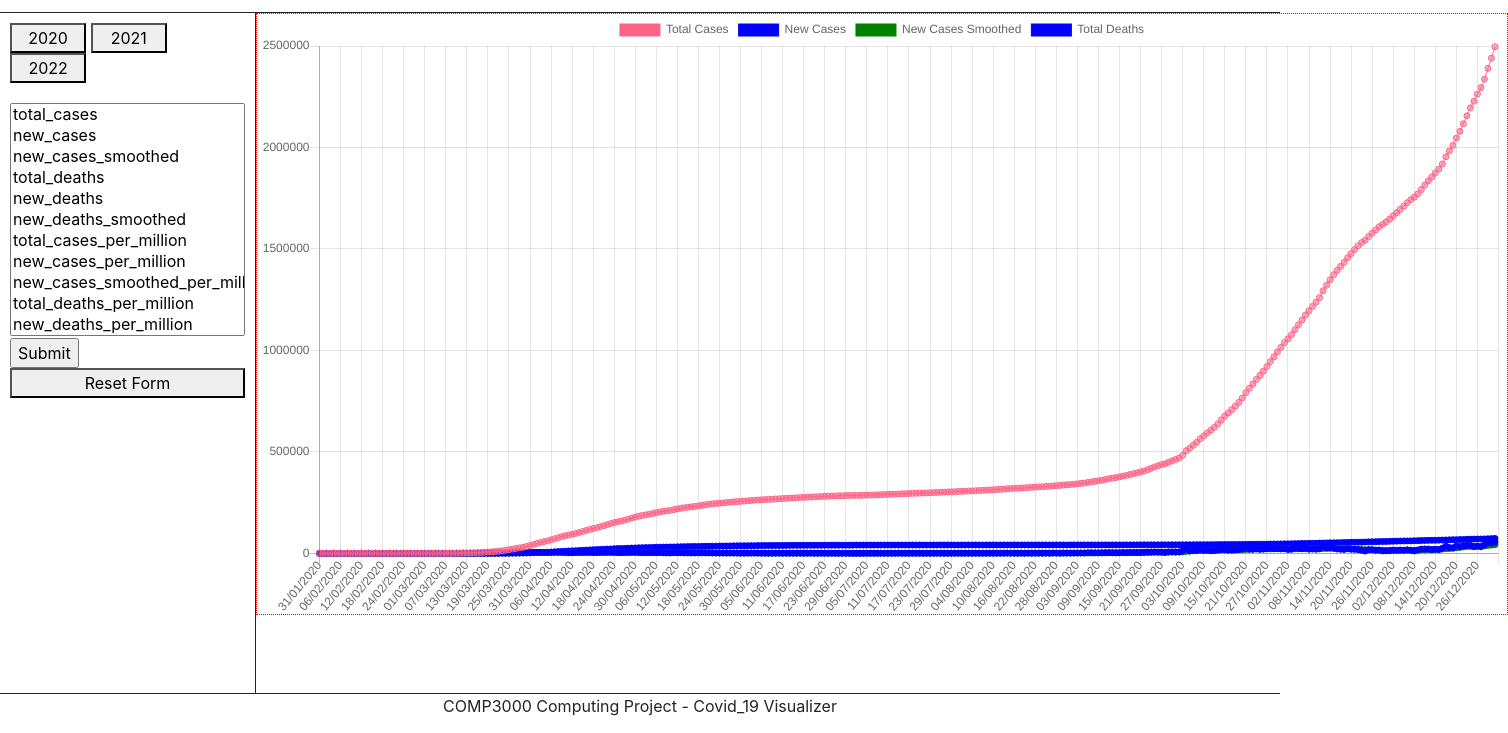
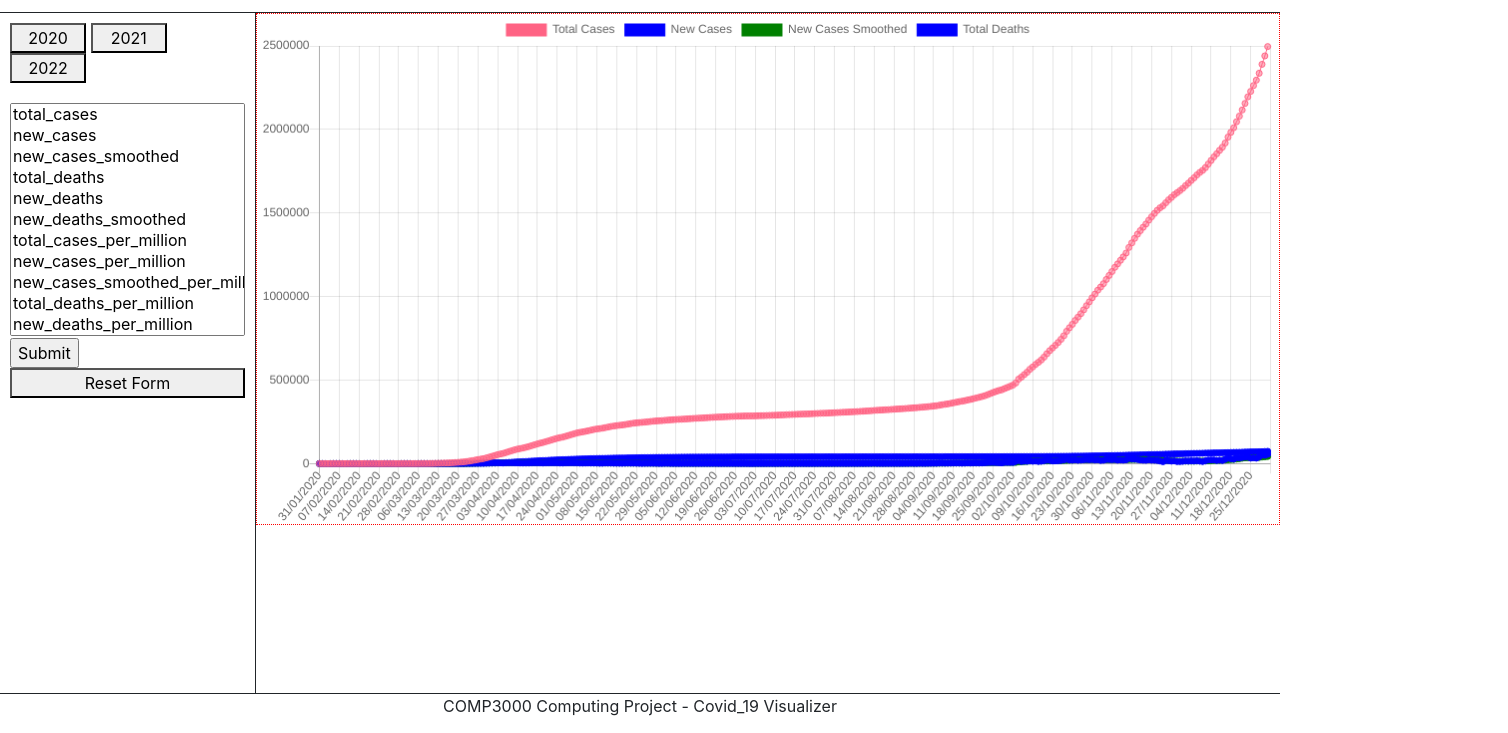
Before and after one commit to UnknownTelle/Covid_19-Visualizer, a website: page public/index.html in a window 1280 px wide. Shown: the part 67-800 px from the top of the page, 1508 px wide, since content can reach past the window. Drawn offline with nearby package versions, Linux system fonts and the light colour scheme.

Commit message:
chart size now changes to users screen size

```diff
--- a/public/index.html
+++ b/public/index.html
@@ -56,8 +56,8 @@
     </div>
     <!-- Main body -->
     <div class="body-container">
-        <div class="chart-body">
-            <canvas class="chart" id="myChart" width="1250" height="600"></canvas>
+        <div class="chart-container">
+            <canvas id="myChart"></canvas>
         </div>
     </div>
     <!-- Footer -->
--- a/public/js/index.js
+++ b/public/js/index.js
@@ -51,6 +51,6 @@ async function setup() {
                 },
             ]
         },
-        options: { responsive: false }
+        options: { responsive: true }
     });
 }
```
